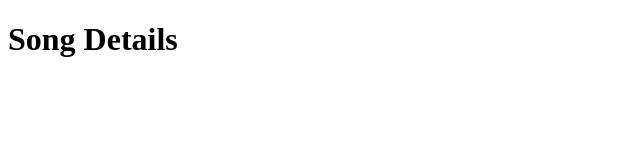
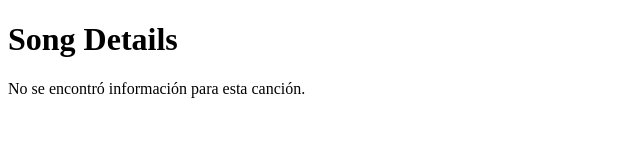
Before and after one commit to BlaeckHardt/web_tests, a plain HTML site: page song.html in a window 1280 px wide. Shown: the whole page, without its empty margins (0-640 px from the left). Drawn offline with Linux system fonts and the light colour scheme.

Commit message:
Update song.html

```diff
--- a/song.html
+++ b/song.html
@@ -1,8 +1,9 @@
 <!DOCTYPE html>
-<html lang="en">
+<html lang="es">
 <head>
     <meta charset="UTF-8">
     <meta name="viewport" content="width=device-width, initial-scale=1.0">
+    <link rel="stylesheet" href="css/song.css">
     <title>Song Details</title>
 </head>
 <body>
@@ -11,6 +12,6 @@
         <!-- El contenido del argumento se mostrará aquí -->
     </div>
 
-    <script src="song.js"></script> <!-- Archivo de JavaScript para obtener argumentos -->
+    <script src="js/song.js"></script> <!-- Archivo de JavaScript para obtener argumentos -->
 </body>
 </html>
```
